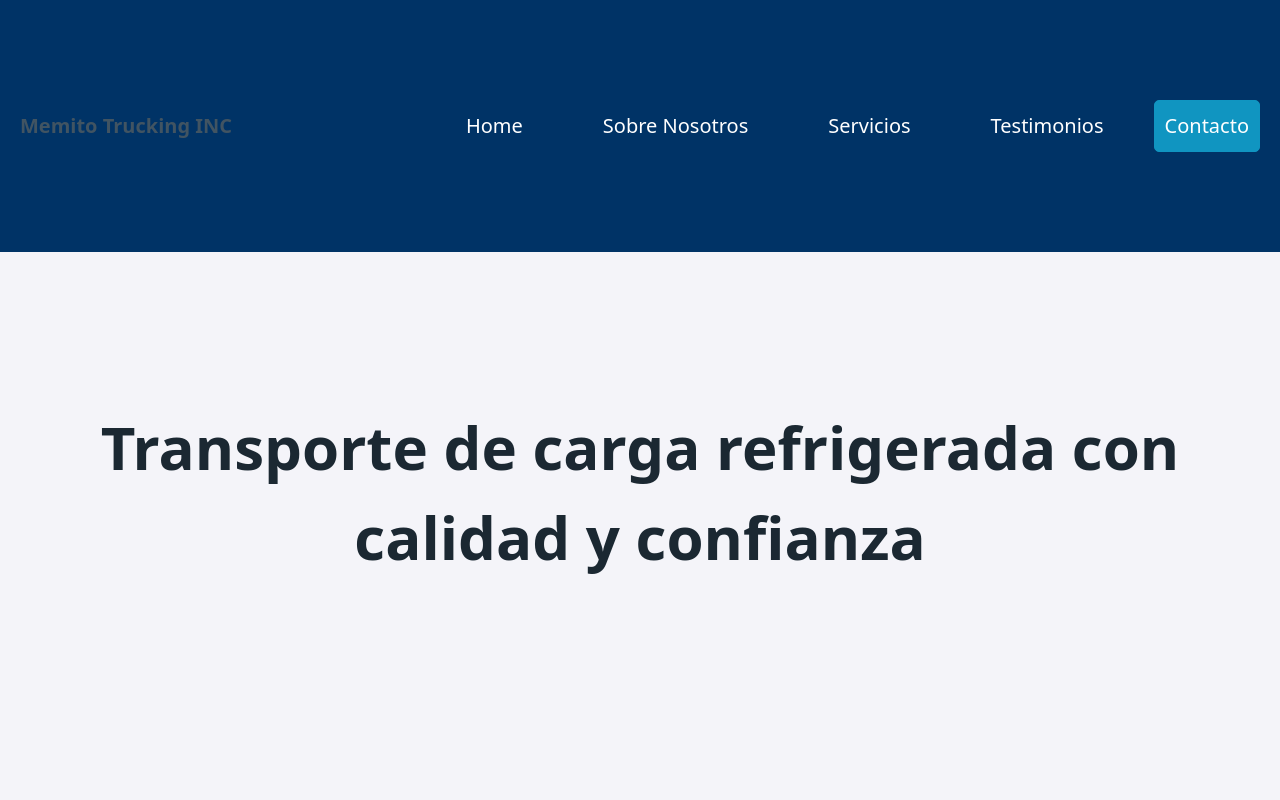
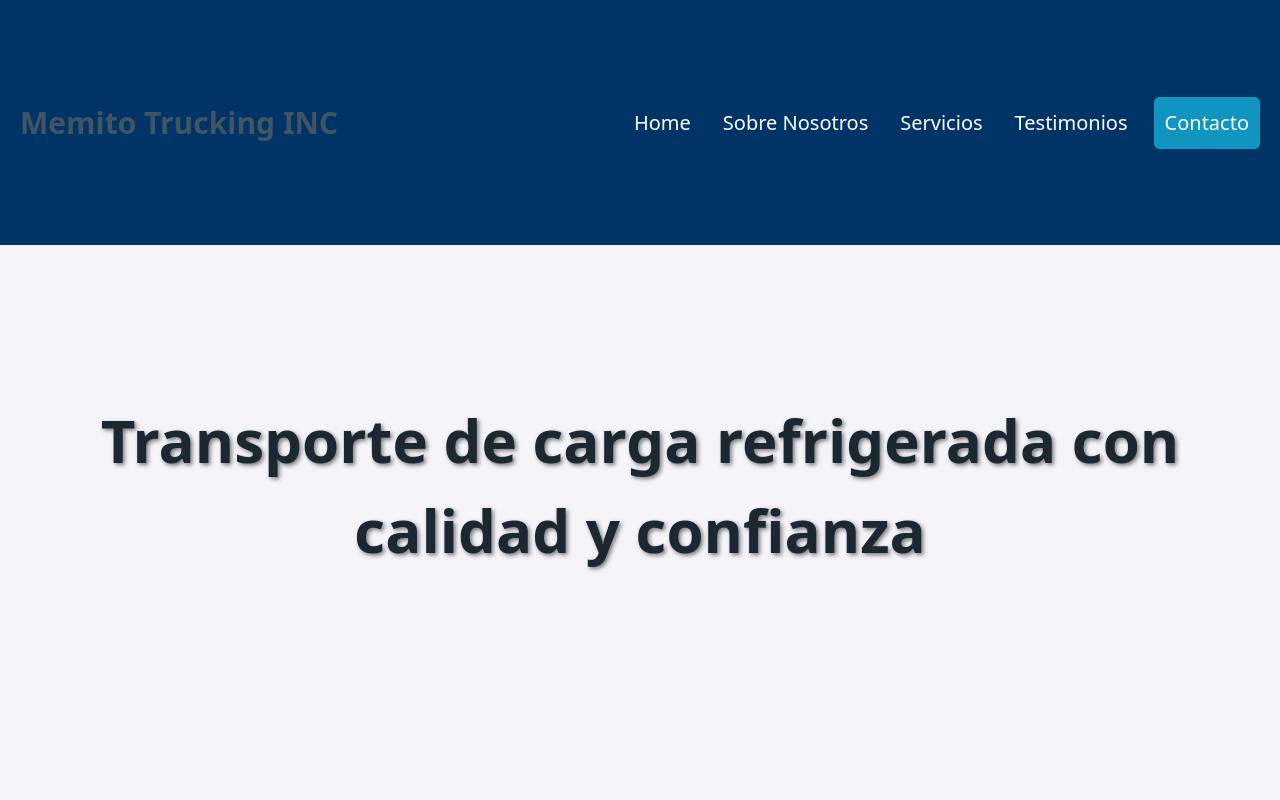
Before and after one commit to MemitoT2017/MemitoT2017, a plain HTML site: page index.html in a window 1280 px wide. Shown: the top 800 px of the page. Drawn offline with nearby package versions, Linux system fonts and the light colour scheme.

Commit message:
Update index.html

```diff
--- a/index.html
+++ b/index.html
@@ -19,9 +19,24 @@
             padding: 1rem 0;
             text-align: center;
         }
-        nav a {
+        nav ul {
+            list-style-type: none;
+            margin: 0;
+            padding: 0;
+            overflow: hidden;
+        }
+        nav ul li {
+            float: left;
+        }
+        nav ul li a {
+            display: block;
             color: white;
-            margin: 0 1rem;
+            text-align: center;
+            padding: 14px 16px;
+            text-decoration: none;
+        }
+        nav ul li a:hover {
+            background-color: #111;
         }
         .hero {
             background: url('URL_DE_TU_IMAGEN_1') no-repeat center center/cover;
@@ -35,6 +50,7 @@
         .hero h1 {
             font-size: 3rem;
             margin: 0;
+            text-shadow: 2px 2px 4px rgba(0, 0, 0, 0.5);
         }
         .content-section {
             padding: 2rem 0;
@@ -84,7 +100,7 @@
     <header>
         <nav class="container-fluid">
             <ul>
-                <li><strong>Memito Trucking INC</strong></li>
+                <li><strong style="font-size: 1.5rem;">Memito Trucking INC</strong></li>
             </ul>
             <ul>
                 <li><a href="#">Home</a></li>
@@ -144,16 +160,4 @@
             <form>
                 <label for="name">Nombre</label>
                 <input type="text" id="name" name="name" placeholder="Tu nombre" required>
-                <label for="email">Correo Electrónico</label>
-                <input type="email" id="email" name="email" placeholder="Tu correo electrónico" required>
-                <label for="message">Mensaje</label>
-                <textarea id="message" name="message" rows="4" placeholder="Tu mensaje" required></textarea>
-                <button type="submit" class="button-primary">Enviar</button>
-            </form>
-        </section>
-    </main>
-    <footer>
-        <p>© 2023 Memito Trucking INC. Todos los derechos reservados.</p>
-    </footer>
-</body>
-</html>
+                <label for="email
```
